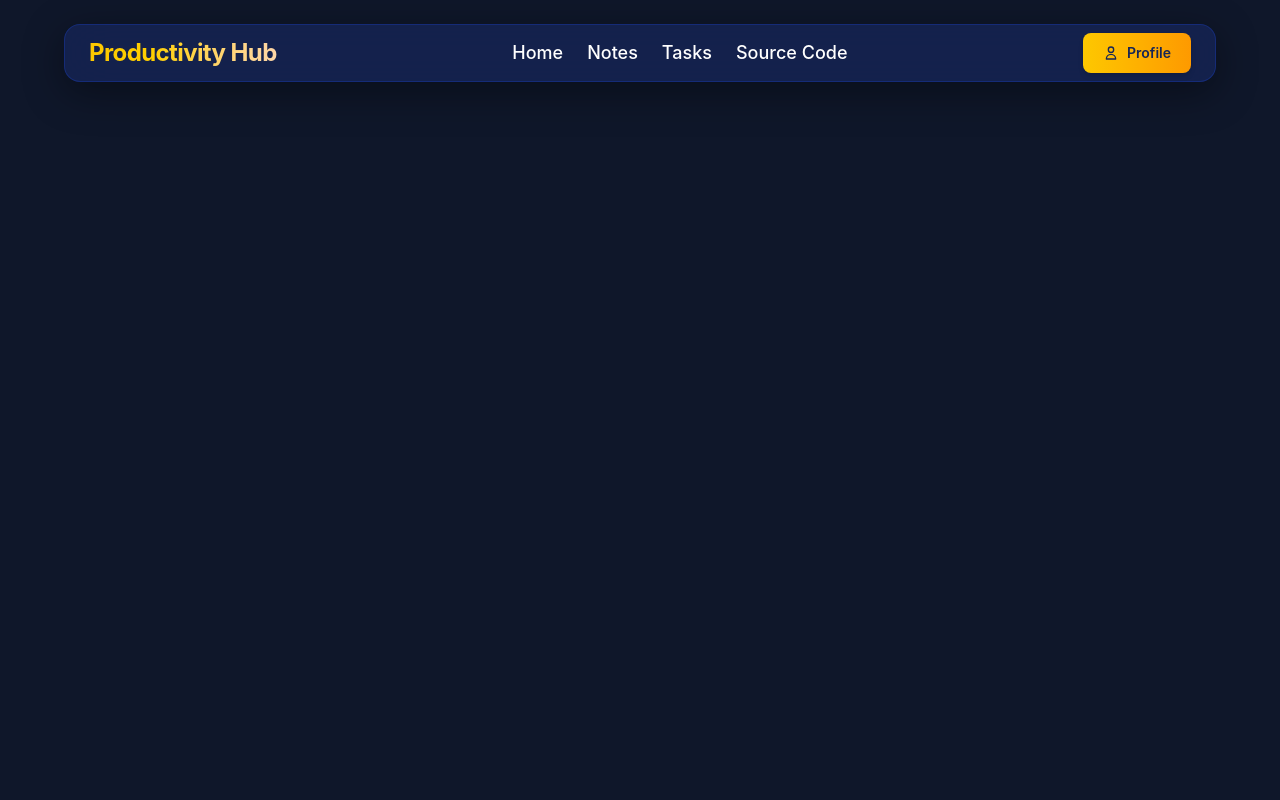
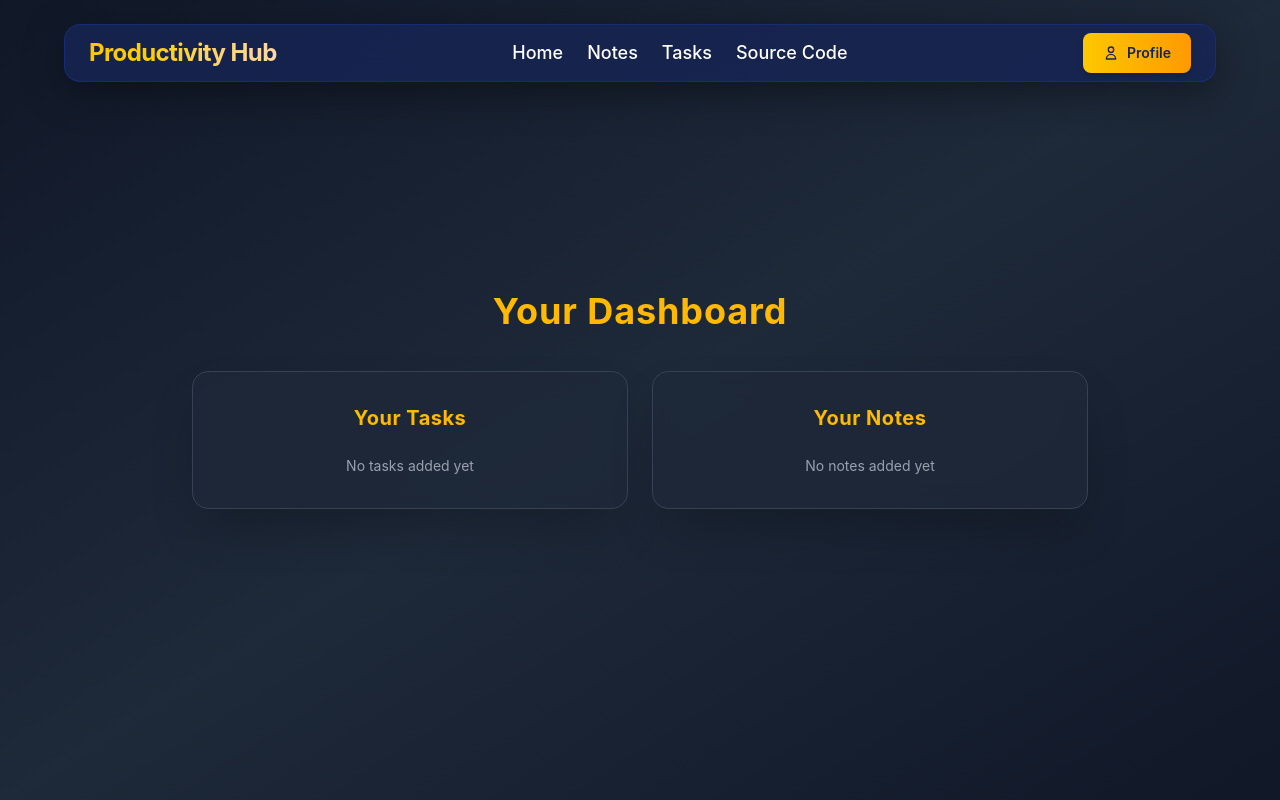
Before and after one commit to snigdhamistry/my-productivity-hub, a React (Vite) app: page /home in a window 1280 px wide. Built offline with nearby package versions, Linux system fonts and the light colour scheme.

Commit message:
Adding a dashboard section to display the number of tasks and notes added by the user.

```diff
--- a/src/App.jsx
+++ b/src/App.jsx
@@ -28,7 +28,7 @@ const App = () => {
     <div>
       <Navbar />
       <Routes>
-        <Route path='/home' element={<Home allNotes={allNotes} setTask={setTask} />} />
+        <Route path='/home' element={<Home task={task} allNotes={allNotes}/>} />
         <Route path='/notes' element={<Notes allNotes={allNotes} setAllNotes={setAllNotes} />} />
         <Route path='/tasks' element={<Tasks task={task} setTask={setTask} error={error} setError={setError} />} />
         <Route path='/profile' element={<Profile />} />
--- a/src/pages/Home.jsx
+++ b/src/pages/Home.jsx
@@ -1,13 +1,88 @@
 import React from 'react'
 
-const Home = () => {
+const Home = ({ task, allNotes }) => {
        return (
-              <div className="h-screen bg-[#0f172a] text-white overflow-auto">
+              <div className="min-h-screen bg-linear-to-br from-gray-900 via-gray-800 to-gray-900 flex flex-col items-center justify-center px-4 text-white">
 
+                     <h1 className="text-4xl font-bold text-amber-400 tracking-wide mb-10 text-center">
+                            Your Dashboard
+                     </h1>
+
+                     <div className="w-full max-w-4xl grid grid-cols-1 md:grid-cols-2 gap-6">
+
+                            <div className="bg-gray-800/80 backdrop-blur-md border border-gray-700 rounded-2xl shadow-2xl p-8 flex flex-col items-center">
+
+                                   <h1 className="text-xl font-bold text-amber-400 tracking-wide mb-6">
+                                          Your Tasks
+                                   </h1>
+
+                                   <div className="w-full flex flex-col items-center gap-3">
+
+                                          {task.length === 0 && (
+                                                 <p className="text-gray-400 text-sm">
+                                                        No tasks added yet
+                                                 </p>
+                                          )}
+
+                                          {task.length !== 0 && (
+                                                 <>
+                                                        <p className="text-5xl font-bold text-white">
+                                                               {task.length}
+                                                        </p>
+                                                        <p className="text-gray-400 text-sm">
+                                                               Total Tasks
+                                                        </p>
+                                                 </>
+                                          )}
+
+                                          {
+                                                 task.filter((elem) => elem.completed).length !== task.length && task.length !== 0 && (
+                                                        <p className="text-sm text-gray-300 mt-2 text-center">
+                                                               <span className="text-green-400 font-semibold">
+                                                                      {task.filter((elem) => elem.completed).length}
+                                                               </span>{" "}
+                                                               completed out of{" "}
+                                                               <span className="text-amber-400 font-semibold">
+                                                                      {task.length}
+                                                               </span>
+                                                        </p>
+                                                 )
+                                          }
+
+                                          {
+                                                 task.filter((elem) => elem.completed).length === task.length && task.length !== 0 && (
+                                                        <p className="text-green-400 text-sm font-semibold mt-2">
+                                                               🎉 All tasks completed!
+                                                        </p>
+                                                 )
+                                          }
+
+                                   </div>
+                            </div>
+
+                            <div className="bg-gray-800/80 backdrop-blur-md border border-gray-700 rounded-2xl shadow-2xl p-8 flex flex-col items-center justify-center">
+
+                                   <h1 className="text-xl font-bold text-amber-400 tracking-wide mb-6">
+                                          Your Notes
+                                   </h1>
+                                   {
+                                          allNotes.length === 0 && (
+                                                 <p className="text-gray-400 text-sm text-center">
+                                                        No notes added yet
+                                                 </p>
+                                          )
+                                   }
+                                   {allNotes.length !== 0 && (
+                                          <p className="text-gray-400 text-sm text-center">
+                                                 {allNotes.length} notes added
+                                          </p>
+                                   )}
+
+                            </div>
+
+                     </div>
               </div>
        )
-
 }
 
-
 export default Home
```
